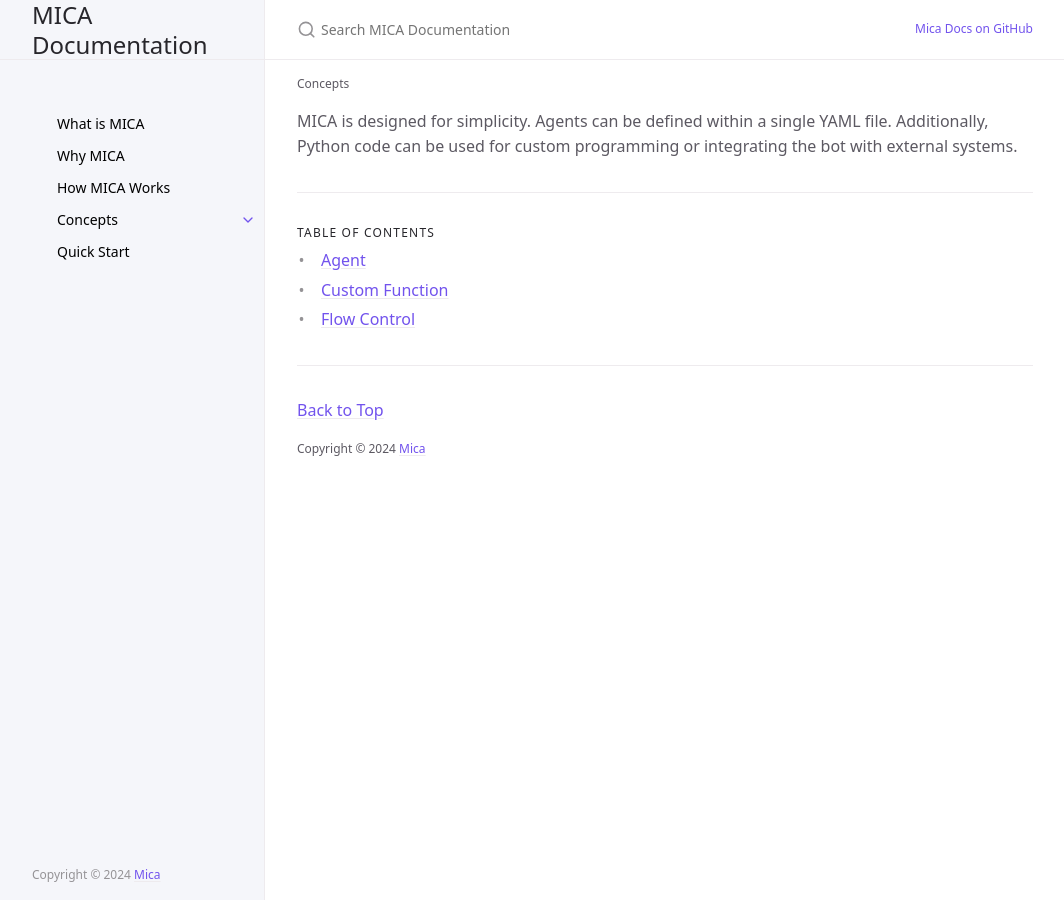
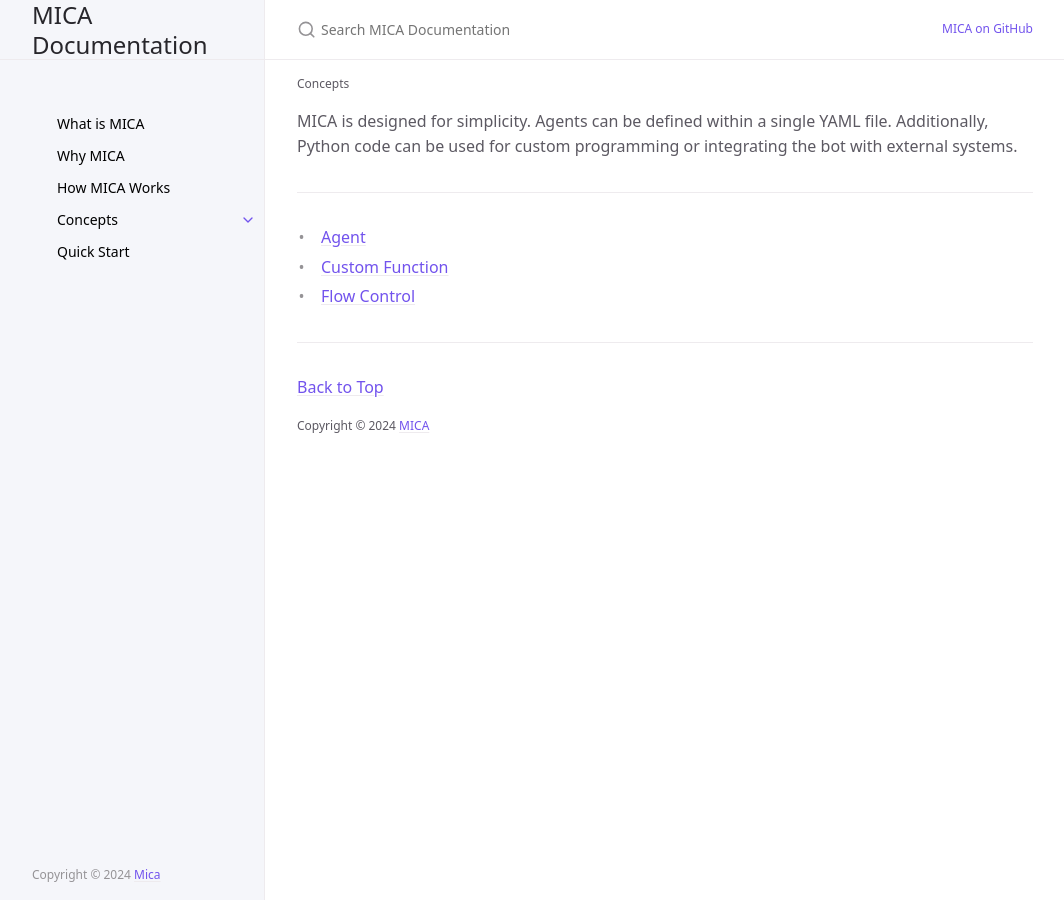
Before and after one commit to Mica-labs/Mica-labs.github.io, a Jekyll site: the page built from docs/concepts/index.md, in a window 1280 px wide. Shown: the whole page, without its empty margins (107-1171 px from the left). Built offline with Jekyll 4.4.1, drawn with Linux system fonts in a browser that asks for light colours; cached includes are drawn as plain includes.

Commit message:
cancel TOC heading / "Mica" -> "MICA"

```diff
--- a/_config.yml
+++ b/_config.yml
@@ -103,8 +103,8 @@ heading_anchors: true
 
 # Aux links for the upper right navigation
 aux_links:
-  "Mica Docs on GitHub":
-    - "https://github.com/Mica-labs/Mica-labs.github.io"
+  "MICA on GitHub":
+    - "https://github.com/siruizeng011/llmChatbot"
 
 # Makes Aux links open in a new tab. Default is false
 aux_links_new_tab: false
@@ -129,7 +129,7 @@ liquid:
 back_to_top: true
 back_to_top_text: "Back to Top"
 
-footer_content: "Copyright &copy; 2024 <a href=\"https://Mica.github.io/\">Mica</a>"
+footer_content: "Copyright &copy; 2024 <a href=\"https://Mica.github.io/\">MICA</a>"
 
 # Footer last edited timestamp
 last_edit_timestamp: true # show or hide edit time - page must have `last_modified_date` defined in the frontmatter
--- a/_includes/toc_heading_custom.html
+++ b/_includes/toc_heading_custom.html
@@ -1 +1 @@
-<h2 class="text-delta">Table of contents</h2>
+<h2 class="text-delta"></h2>
--- a/docs/concepts/index.md
+++ b/docs/concepts/index.md
@@ -3,8 +3,6 @@ layout: default
 title: Concepts
 nav_order: 4
 has_children: true
-
 ---
 
-
 MICA is designed for simplicity. Agents can be defined within a single YAML file. Additionally, Python code can be used for custom programming or integrating the bot with external systems.
```
